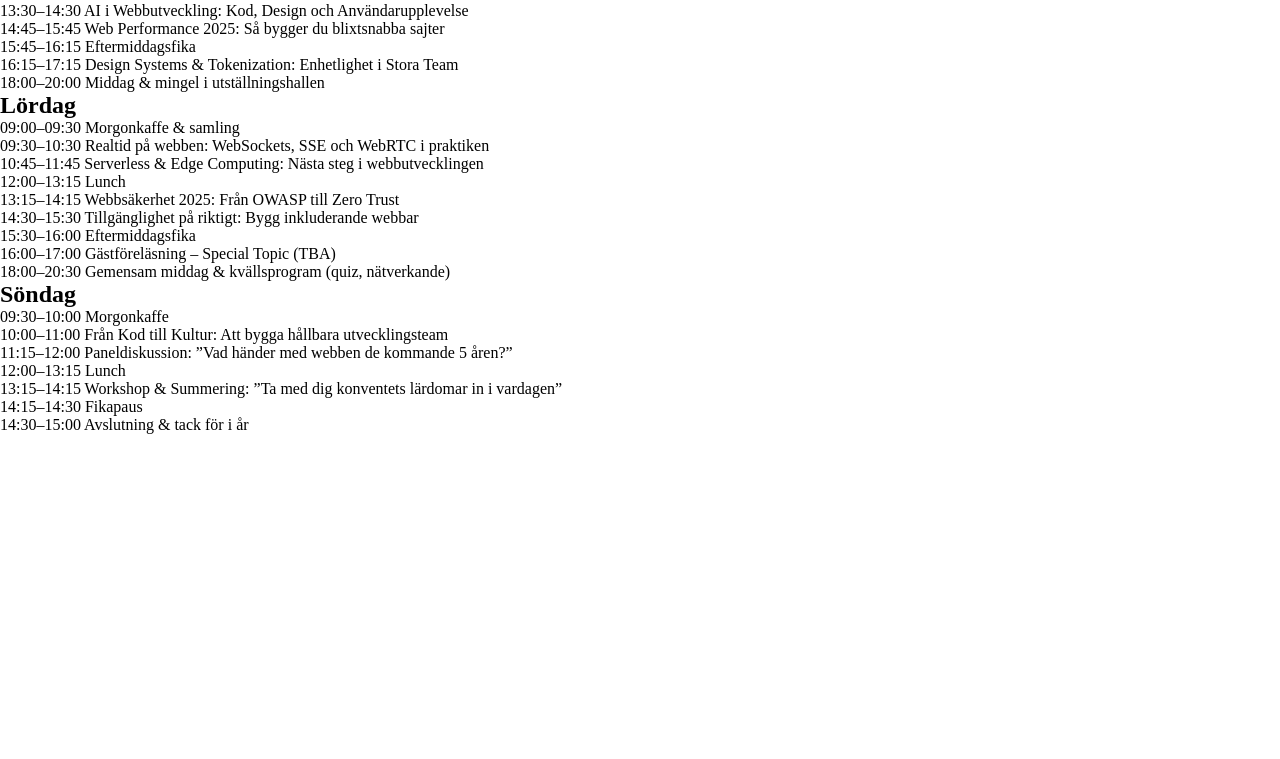
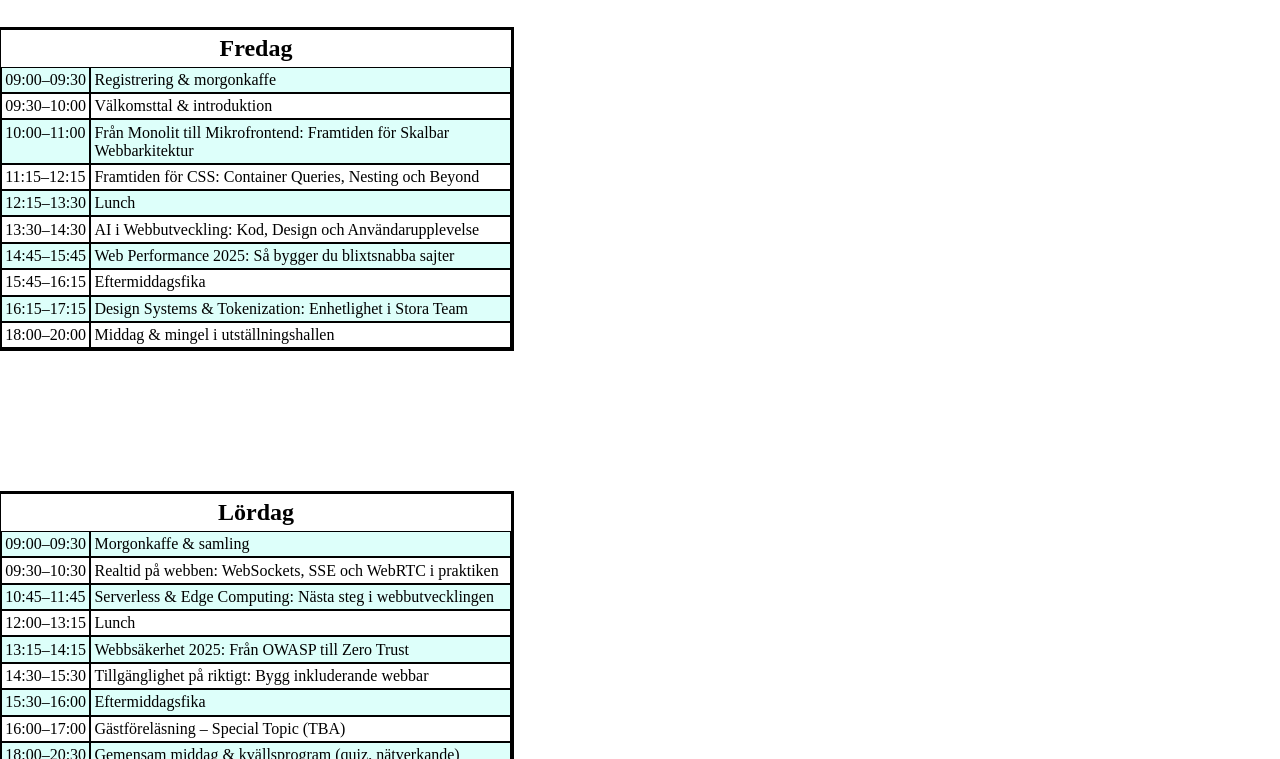
Before and after one commit to KimSoderlund/better-webb, a plain HTML site: page schema.html in a window 1280 px wide. Shown: the part 115-874 px from the top of the page. Before the commit the page ends 800 px from the top, so only its background shows below. Drawn offline with Linux system fonts and the light colour scheme.

Commit message:
Added CSS for schedule

```diff
--- a/schema.html
+++ b/schema.html
@@ -6,11 +6,11 @@
         <link rel="stylesheet" href="styles/style.css">
     <link rel="stylesheet" href="styles/header.css">
     <link rel="stylesheet" href="styles/footer.css">
+    <link rel="stylesheet" href="styles/schema.css"
     <link rel="stylesheet" href="https://cdnjs.cloudflare.com/ajax/libs/font-awesome/4.7.0/css/font-awesome.min.css">
     <title>Bättre Webb Schema</title>
 </head>
 <body>
-
         <!-- Navbar section-->
     <header class = "header-bottom">
         <a href ="index.html"><img src="images\logo-tiny-dark-bättrewebb.png" alt="tiny logo"></a>
@@ -25,42 +25,43 @@
 
 
     <!--Schedule Section-->
-    <div>
-        <h2>Fredag</h2>
-        <p>09:00–09:30	Registrering & morgonkaffe</p>
-        <p>09:30–10:00	Välkomsttal & introduktion</p>
-        <p>10:00–11:00	Från Monolit till Mikrofrontend: Framtiden för Skalbar Webbarkitektur</p>
-        <p>11:15–12:15	Framtiden för CSS: Container Queries, Nesting och Beyond</p>
-        <p>12:15–13:30	Lunch</p>
-        <p>13:30–14:30	AI i Webbutveckling: Kod, Design och Användarupplevelse</p>
-        <p>14:45–15:45	Web Performance 2025: Så bygger du blixtsnabba sajter</p>
-        <p>15:45–16:15	Eftermiddagsfika</p>
-        <p>16:15–17:15	Design Systems & Tokenization: Enhetlighet i Stora Team</p>
-        <p>18:00–20:00	Middag & mingel i utställningshallen</p>
+    <div class = "schedule-grid">
+        <h2 style ="grid-column: 1/-1;">Fredag</h2>
+        <p>09:00–09:30</p><p>Registrering & morgonkaffe</p>
+        <p>09:30–10:00</p><p>Välkomsttal & introduktion</p>
+        <p>10:00–11:00</p><p>Från Monolit till Mikrofrontend: Framtiden för Skalbar Webbarkitektur</p>
+        <p>11:15–12:15</p><p>Framtiden för CSS: Container Queries, Nesting och Beyond</p>
+        <p>12:15–13:30</p><p>Lunch</p>
+        <p>13:30–14:30</p><p>AI i Webbutveckling: Kod, Design och Användarupplevelse</p>
+        <p>14:45–15:45</p><p>Web Performance 2025: Så bygger du blixtsnabba sajter</p>
+        <p>15:45–16:15</p><p>Eftermiddagsfika</p>
+        <p>16:15–17:15</p><p>Design Systems & Tokenization: Enhetlighet i Stora Team</p>
+        <p>18:00–20:00</p><p>Middag & mingel i utställningshallen</p>
     </div>
 
-    <div>
-        <h2>Lördag</h2>
-        <p>09:00–09:30	Morgonkaffe & samling</p>
-        <p>09:30–10:30	Realtid på webben: WebSockets, SSE och WebRTC i praktiken</p>
-        <p>10:45–11:45	Serverless & Edge Computing: Nästa steg i webbutvecklingen</p>
-        <p>12:00–13:15	Lunch</p>
-        <p>13:15–14:15	Webbsäkerhet 2025: Från OWASP till Zero Trust</p>
-        <p>14:30–15:30	Tillgänglighet på riktigt: Bygg inkluderande webbar</p>
-        <p>15:30–16:00	Eftermiddagsfika</p>
-        <p>16:00–17:00	Gästföreläsning – Special Topic (TBA)</p>
-        <p>18:00–20:30	Gemensam middag & kvällsprogram (quiz, nätverkande)</p>
+    <div class = "schedule-grid">
+        <h2 style = "grid-column: 1/-1;">Lördag</h2>
+        <p>09:00–09:30</p><p>Morgonkaffe & samling</p>
+        <p>09:30–10:30</p><p>Realtid på webben: WebSockets, SSE och WebRTC i praktiken</p>
+        <p>10:45–11:45</p><p>Serverless & Edge Computing: Nästa steg i webbutvecklingen</p>
+        <p>12:00–13:15</p><p>Lunch</p>
+        <p>13:15–14:15</p><p>Webbsäkerhet 2025: Från OWASP till Zero Trust</p>
+        <p>14:30–15:30</p><p>Tillgänglighet på riktigt: Bygg inkluderande webbar</p>
+        <p>15:30–16:00</p><p>Eftermiddagsfika</p>
+        <p>16:00–17:00</p><p>Gästföreläsning – Special Topic (TBA)</p>
+        <p>18:00–20:30</p><p>Gemensam middag & kvällsprogram (quiz, nätverkande)</p>
     </div>
 
-    <h2>Söndag</h2>
-    <p>09:30–10:00	Morgonkaffe</p>
-    <p>10:00–11:00	Från Kod till Kultur: Att bygga hållbara utvecklingsteam</p>
-    <p>11:15–12:00	Paneldiskussion: ”Vad händer med webben de kommande 5 åren?”</p>
-    <p>12:00–13:15	Lunch</p>
-    <p>13:15–14:15	Workshop & Summering: ”Ta med dig konventets lärdomar in i vardagen”</p>
-    <p>14:15–14:30	Fikapaus</p>
-    <p>14:30–15:00	Avslutning & tack för i år</p>
-
+    <div class="schedule-grid">
+        <h2 style = "grid-column: 1/-1;">Söndag</h2>
+        <p>09:30–10:00</p><p>Morgonkaffe</p>
+        <p>10:00–11:00</p><p>Från Kod till Kultur: Att bygga hållbara utvecklingsteam</p>
+        <p>11:15–12:00</p><p>Paneldiskussion: ”Vad händer med webben de kommande 5 åren?”</p>
+        <p>12:00–13:15</p><p>Lunch</p>
+        <p>13:15–14:15</p><p>Workshop & Summering: ”Ta med dig konventets lärdomar in i vardagen”</p>
+        <p>14:15–14:30</p><p>Fikapaus</p>
+        <p>14:30–15:00</p><p>Avslutning & tack för i år</p>
+    </div>
 
 </body>
 </html>
--- a/styles/schema.css
+++ b/styles/schema.css
@@ -0,0 +1,24 @@
+.schedule-grid{
+    margin-top: 9em;
+    display:grid;
+    grid-template-columns: auto 1fr;
+    width:40vw;
+    border: 1px solid black;
+    outline: 2px solid black;
+
+    & h2 {
+        justify-self: center;
+    }
+    & p {
+        border: 1px solid black;
+        outline-offset: -1px;
+    }
+    & p, h2{
+        padding:0.2em;
+    }
+}
+
+.schedule-grid p:nth-child(4n+2),
+.schedule-grid p:nth-child(4n+3) {
+  background-color: var(--background-neutral);
+}
```
